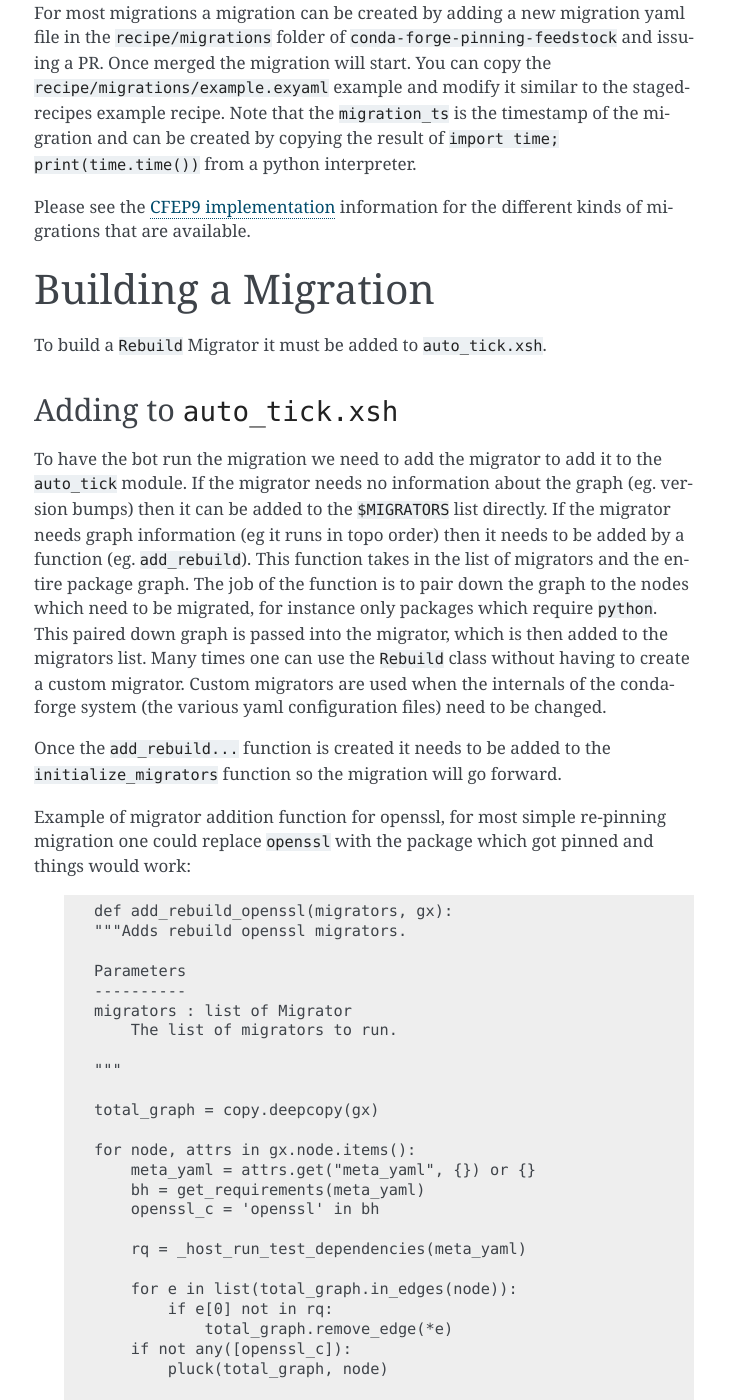
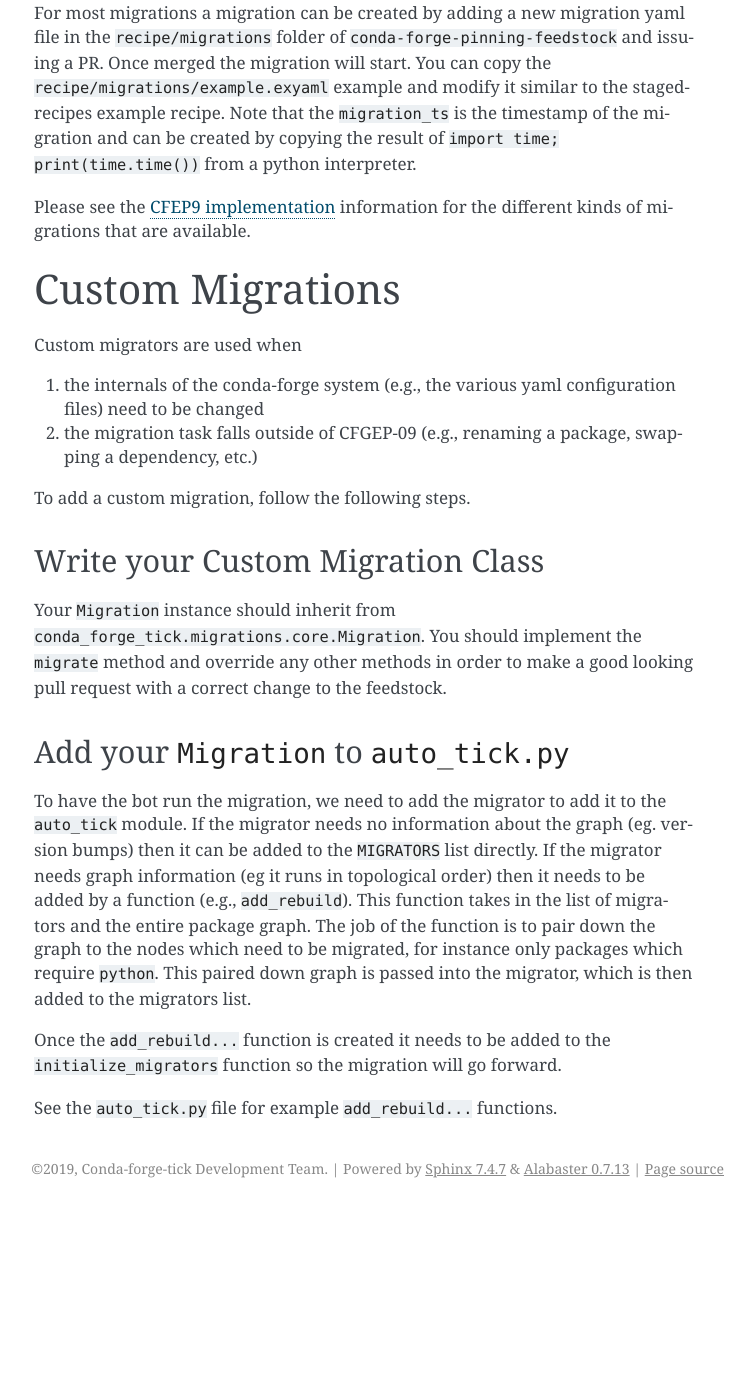
Before and after one commit to regro/cf-scripts, a Sphinx documentation site: the page built from docs/migrators.rst, in a window 1280 px wide and 1400 px high, scrolled down 528 px. Shown: the whole window, without its empty margins (386-1140 px from the left). Built offline with Sphinx 7.4.7, drawn with Linux system fonts in a browser that asks for light colours; pages that are not in the unit, such as notebooks, are missing from menus; after the commit the page ends 1736 px from its top, so only the background shows below that; some of the changed text lies outside the part shown.

Commit message:
DOC new docs on vers migration

```diff
--- a/docs/index.rst
+++ b/docs/index.rst
@@ -12,6 +12,7 @@ Welcome to cf-scripts's documentation!
    migrators
    usage
    github_actions_infrastructure
+   version_migrator
 
    :caption: Contents:
 
--- a/docs/migrators.rst
+++ b/docs/migrators.rst
@@ -22,75 +22,39 @@ Please see the `CFEP9 implementation <https://github.com/conda-forge/conda-forge
 different kinds of migrations that are available.
 
 
-Building a Migration
-===========================
-To build a ``Rebuild`` Migrator it must be added to ``auto_tick.xsh``.
+Custom Migrations
+=================
 
-Adding to ``auto_tick.xsh``
----------------------------
-To have the bot run the migration we need to add the migrator to add it to the
+Custom migrators are used when
+
+1. the internals of the conda-forge system (e.g., the various yaml configuration files)
+   need to be changed
+2. the migration task falls outside of CFGEP-09 (e.g., renaming a package, swapping
+   a dependency, etc.)
+
+To add a custom migration, follow the following steps.
+
+Write your Custom Migration Class
+---------------------------------
+Your ``Migration`` instance should inherit from ``conda_forge_tick.migrations.core.Migration``.
+You should implement the ``migrate`` method and override any other methods in order to make
+a good looking pull request with a correct change to the feedstock.
+
+Add your ``Migration`` to ``auto_tick.py``
+------------------------------------------
+To have the bot run the migration, we need to add the migrator to add it to the
 ``auto_tick`` module.
 If the migrator needs no information about the graph (eg. version bumps) then
-it can be added to the ``$MIGRATORS`` list directly.
-If the migrator needs graph information (eg it runs in topo order) then it
-needs to be added by a function (eg. ``add_rebuild``).
+it can be added to the ``MIGRATORS`` list directly.
+If the migrator needs graph information (eg it runs in topological order) then it
+needs to be added by a function (e.g., ``add_rebuild``).
 This function takes in the list of migrators and the entire package graph.
 The job of the function is to pair down the graph to the nodes which need
 to be migrated, for instance only packages which require ``python``.
 This paired down graph is passed into the migrator, which is then added
 to the migrators list.
-Many times one can use the ``Rebuild`` class without having to create
-a custom migrator.
-Custom migrators are used when the internals of the conda-forge system (the various
-yaml configuration files) need to be changed.
 
-Once the ``add_rebuild...`` function is created it needs to be added to the ``initialize_migrators`` function so the migration will go forward.
+Once the ``add_rebuild...`` function is created it needs to be added to the
+``initialize_migrators`` function so the migration will go forward.
 
-Example of migrator addition function for openssl, for most simple re-pinning migration
-one could replace ``openssl`` with the package which got pinned and things would work:
-
-  .. code-block:: xonsh
-
-    def add_rebuild_openssl(migrators, gx):
-    """Adds rebuild openssl migrators.
-
-    Parameters
-    ----------
-    migrators : list of Migrator
-        The list of migrators to run.
-
-    """
-
-    total_graph = copy.deepcopy(gx)
-
-    for node, attrs in gx.node.items():
-        meta_yaml = attrs.get("meta_yaml", {}) or {}
-        bh = get_requirements(meta_yaml)
-        openssl_c = 'openssl' in bh
-
-        rq = _host_run_test_dependencies(meta_yaml)
-
-        for e in list(total_graph.in_edges(node)):
-            if e[0] not in rq:
-                total_graph.remove_edge(*e)
-        if not any([openssl_c]):
-            pluck(total_graph, node)
-
-    # post plucking we can have several strange cases, lets remove all selfloops
-    total_graph.remove_edges_from(total_graph.selfloop_edges())
-
-    # everything which depends on openssl and has not predecessors in the
-    # openssl dependents graph
-    top_level = {node for node in gx.successors("openssl") if
-                 (node in total_graph) and
-                 len(list(total_graph.predecessors(node))) == 0}
-    # Since we can't figure out what order to build packages in a cycle in
-    # we build them all at once
-    cycles = list(nx.simple_cycles(total_graph))
-
-    migrators.append(
-        Rebuild(graph=total_graph,
-                pr_limit=5,
-                name='OpenSSL',
-                top_level=top_level,
-                cycles=cycles, obj_version=0)
+See the ``auto_tick.py`` file for example ``add_rebuild...`` functions.
```
Also changed, not shown: docs/version_migrator.rst (added, +73 -0 lines).
